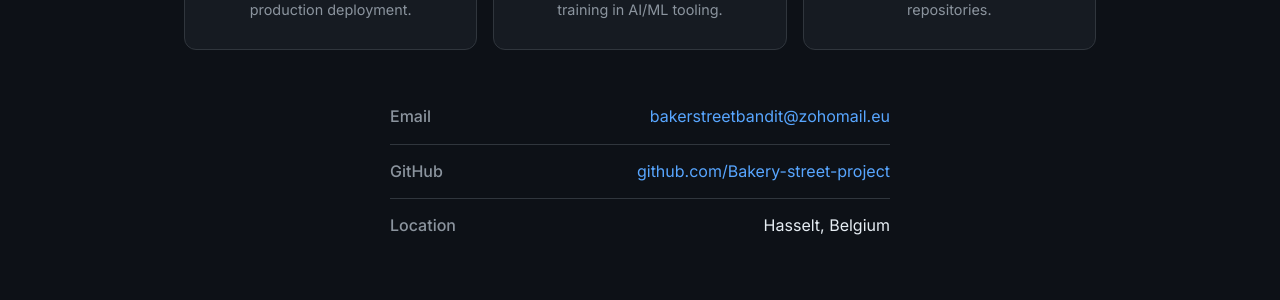
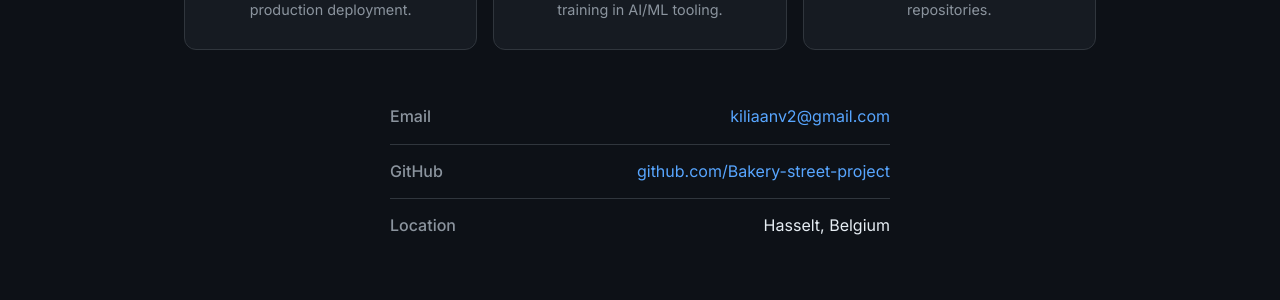
Before and after one commit to Bakery-street-project/bakery-street-project.github.io, a Jekyll site: the page built from contact.md, in a window 1280 px wide. Shown: the part 311-611 px from the top of the page. Built offline with Jekyll 4.4.1, drawn with Linux system fonts in a browser that asks for light colours.

Commit message:
Update email to kiliaanv2@gmail.com

```diff
--- a/_config.yml
+++ b/_config.yml
@@ -10,11 +10,11 @@ repository: Bakery-street-project/bakery-street-project.github.io
 author:
   name: Kiliaan Vanvoorden
   location: Hasselt, Belgium
-  email: bakerstreetbandit@zohomail.eu
+  email: kiliaanv2@gmail.com
 
 social:
   github: Bakery-street-project
-  email: bakerstreetbandit@zohomail.eu
+  email: kiliaanv2@gmail.com
 
 theme: null
 plugins:
--- a/_layouts/default.html
+++ b/_layouts/default.html
@@ -42,7 +42,7 @@
         <div>
           <h4>Connect</h4>
           <a href="https://github.com/Bakery-street-project">GitHub</a>
-          <a href="mailto:bakerstreetbandit@zohomail.eu">Email</a>
+          <a href="mailto:kiliaanv2@gmail.com">Email</a>
         </div>
         <div>
           <h4>Legal</h4>
--- a/contact.md
+++ b/contact.md
@@ -25,7 +25,7 @@ title: Contact
 <section class="contact-links">
   <div class="contact-item">
     <span class="contact-label">Email</span>
-    <a href="mailto:bakerstreetbandit@zohomail.eu">bakerstreetbandit@zohomail.eu</a>
+    <a href="mailto:kiliaanv2@gmail.com">kiliaanv2@gmail.com</a>
   </div>
   <div class="contact-item">
     <span class="contact-label">GitHub</span>
```
